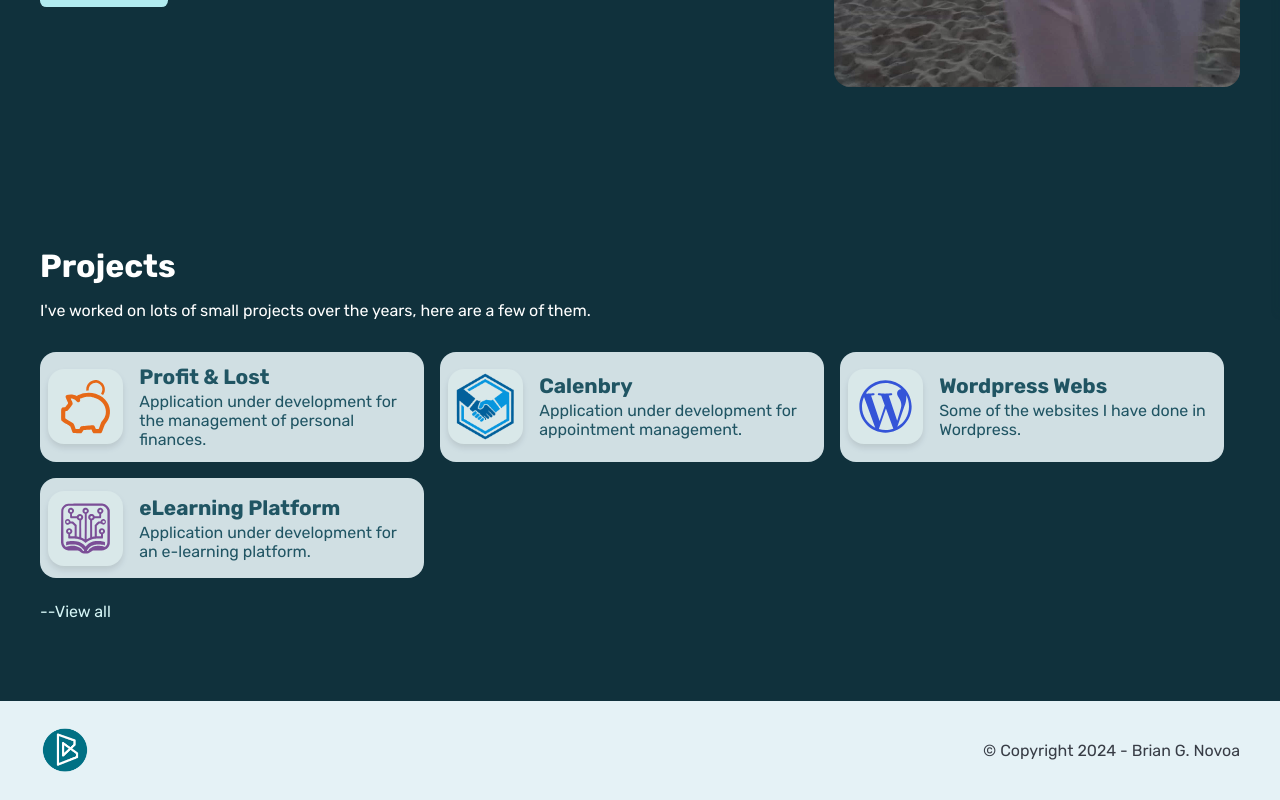
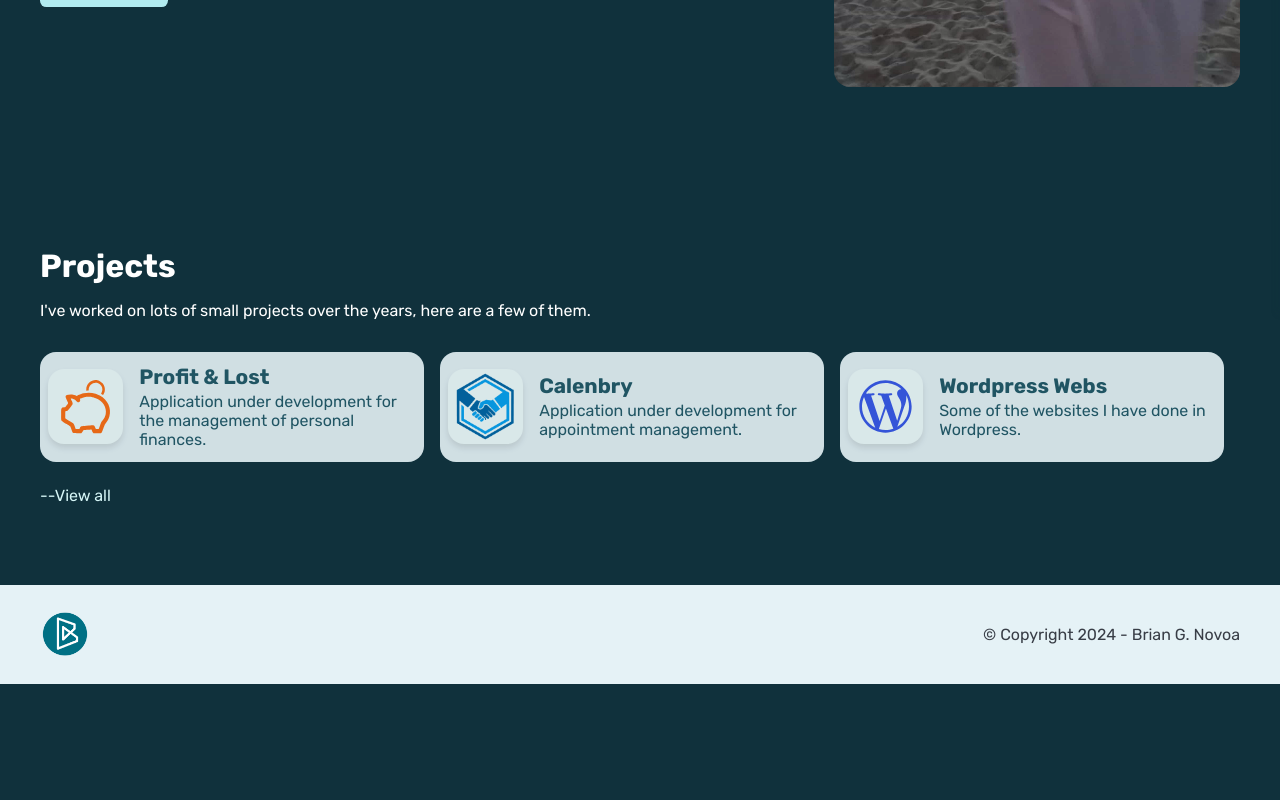
Before and after one commit to brianglezn/brian-novoa.com, a React (Vite) app: page / in a window 1280 px wide. Shown: the part 519-1319 px from the top of the page. After the commit the page ends 1203 px from the top, so only its background shows below. Built offline with nearby package versions, Linux system fonts and the light colour scheme.

Commit message:
Eliminamos eLearning project

```diff
--- a/src/locales/en/translation.json
+++ b/src/locales/en/translation.json
@@ -82,11 +82,6 @@
                 "description": "Some of the websites I have done in Wordpress.",
                 "description2": "Set of websites I made for several clients in Wordpress. Each project was custom designed and developed, taking into account the specific needs of each client. From personal blogs to corporate sites, I have worked on a variety of projects that have allowed me to hone my skills in web design and development on the Wordpress platform. My focus has always been to create functional, attractive and easy to navigate websites, ensuring client satisfaction with every delivery."
             },
-            "ELearning": {
-                "title": "eLearning Platform",
-                "description": "Application under development for an e-learning platform.",
-                "description2": "The eLearning platform is a web application designed to enhance the online learning experience by providing a seamless user interface for students and users to manage their courses, notifications, messages and purchases. Built using modern technologies React, TypeScript, Node.js, Express, SASS, MongoDB,..."
-            },
             "Calenbry": {
                 "title": "Calenbry",
                 "description": "Application under development for appointment management.",
--- a/src/locales/es/translation.json
+++ b/src/locales/es/translation.json
@@ -82,11 +82,6 @@
                 "description": "Algunos de los sitios web que he hecho en Wordpress.",
                 "description2": "Conjunto de webs que hice para diversos clientes en Wordpress. Cada proyecto fue diseñado y desarrollado a medida, teniendo en cuenta las necesidades específicas de cada cliente. Desde blogs personales hasta sitios corporativos, he trabajado en una variedad de proyectos que me han permitido perfeccionar mis habilidades en diseño web y desarrollo en la plataforma Wordpress. Mi enfoque ha sido siempre crear sitios web funcionales, atractivos y fáciles de navegar, asegurando la satisfacción del cliente en cada entrega."
             },
-            "ELearning": {
-                "title": "Plataforma de eLearning",
-                "description": "Aplicación en desarrollo para una plataforma de e-learning.",
-                "description2": "El eLearning platform es una aplicación web diseñada para mejorar la experiencia de aprendizaje en línea ofreciendo una interfaz de usuario fluida para que los estudiantes y usuarios gestionen sus cursos, notificaciones, mensajes y compras. Construida utilizando modernas tecnologías React, TypeScript, Node.js, Express, SASS, MongoDB..."
-            },
             "Calenbry": {
                 "title": "Calenbry",
                 "description": "Aplicación en desarrollo para la gestion de citas.",
--- a/src/pages/Home.tsx
+++ b/src/pages/Home.tsx
@@ -10,7 +10,6 @@ import IconInstagram from '../components/icons/IconInstagram';
 import brianHome from '../assets/img/brian_home.jpg';
 import logoPL from '../assets/projects/PL/logoPL.svg';
 import logoWordpress from '../assets/projects/WP/logoWordpress.svg';
-import logoElearning from '../assets/projects/eLearning/logoElearning.svg';
 import logoCalenbry from '../assets/projects/calenbry/logoCalenbry.png';
 
 export default function Home() {
@@ -64,19 +63,9 @@ export default function Home() {
                             description={t('Projects.projectItems.WP.description')}
                             href="/projects/WP"
                         />
-                        <ProjectItem
-                            imgSrc={logoElearning}
-                            title={t('Projects.projectItems.ELearning.title')}
-                            description={t('Projects.projectItems.ELearning.description')}
-                            href="/projects/ELearning"
-                        />
                     </div>
                     <a href="/projects" className=''>{t('Home.projects.all')}</a>
                 </section>
-
-                {/* <section className="homeServices">
-                    <h2>{t('Home.services.title')}</h2>
-                </section> */}
 
             </section>
             <Footer />
--- a/src/pages/ProjectPage.tsx
+++ b/src/pages/ProjectPage.tsx
@@ -6,7 +6,6 @@ import Footer from '../components/Footer';
 import Header from '../components/Header';
 import MainProfitLost from '../assets/projects/PL/profit-lost.com.jpg';
 import MainWP from '../assets/projects/WP/labarveria.com.png';
-import MainELearning from '../assets/projects/eLearning/elearning.com.png';
 import MainCalenbry from '../assets/projects/calenbry/calenbry.com.png';
 import LogoProfitLost from '../assets/projects/PL/logoPL.svg';
 import LogoWP from '../assets/projects/WP/logoWordpress.svg';
@@ -23,7 +22,6 @@ import IconWordpress from '../components/icons/IconWordpress';
 const projectImages: { [key: string]: string } = {
     ProfitLost: MainProfitLost,
     WP: MainWP,
-    ELearning: MainELearning,
     Calenbry: MainCalenbry,
 };
 
@@ -37,13 +35,11 @@ const projectLogos: { [key: string]: string } = {
 const projectURLs: { [key: string]: string } = {
     ProfitLost: "https://profit-lost.com/",
     WP: "https://www.behance.net/gallery/180559835/WORDPRESS-WEBS",
-    ELearning: "https://elearning-frontend-r489.onrender.com/",
     Calenbry: "https://calenbry-frontend.onrender.com/",
 };
 
 const gitURLs: { [key: string]: string } = {
     ProfitLost: "https://github.com/brianglezn/profit-lost.com_FrontEnd",
-    ELearning: "https://github.com/brianglezn/eLearning",
     Calenbry: "https://github.com/brianglezn/calenbry_Frontend",
 };
 
@@ -78,28 +74,6 @@ const projectTechnologies: { [key: string]: { name: string; icon: JSX.Element }[
         {
             name: "Wordpress",
             icon: <IconWordpress />
-        }
-    ],
-    ELearning: [
-        {
-            name: "React",
-            icon: <IconReact />
-        },
-        {
-            name: "TypeScript",
-            icon: <IconTypescript />
-        },
-        {
-            name: "NodeJS",
-            icon: <IconNode />
-        },
-        {
-            name: "MongoDB",
-            icon: <IconMongo />
-        },
-        {
-            name: "Sass",
-            icon: <IconSass />
         }
     ],
     Calenbry: [
--- a/src/pages/Projects.tsx
+++ b/src/pages/Projects.tsx
@@ -5,7 +5,6 @@ import Footer from '../components/Footer'
 import Header from '../components/Header'
 import ProjectItem from '../components/ProjectItem'
 import logoPL from '../assets/projects/PL/logoPL.svg';
-import logoElearning from '../assets/projects/eLearning/logoElearning.svg';
 import logoWordpress from '../assets/projects/WP/logoWordpress.svg';
 import logoCalenbry from '../assets/projects/calenbry/logoCalenbry.png';
 
@@ -38,12 +37,6 @@ export default function Projects() {
                             description={t('Projects.projectItems.WP.description')}
                             href="/projects/WP"
                         />
-                        <ProjectItem
-                            imgSrc={logoElearning}
-                            title={t('Projects.projectItems.ELearning.title')}
-                            description={t('Projects.projectItems.ELearning.description')}
-                            href="/projects/ELearning"
-                        />
                     </section>
                 </div>
             </section>
```
